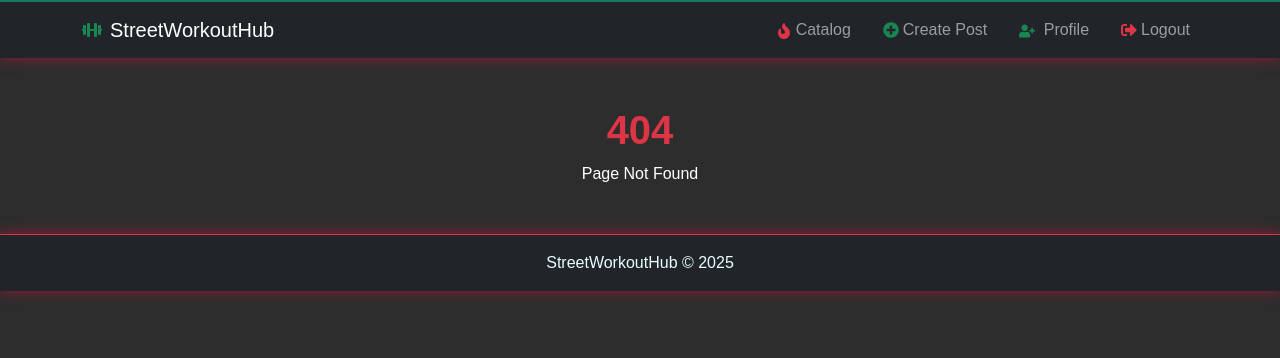
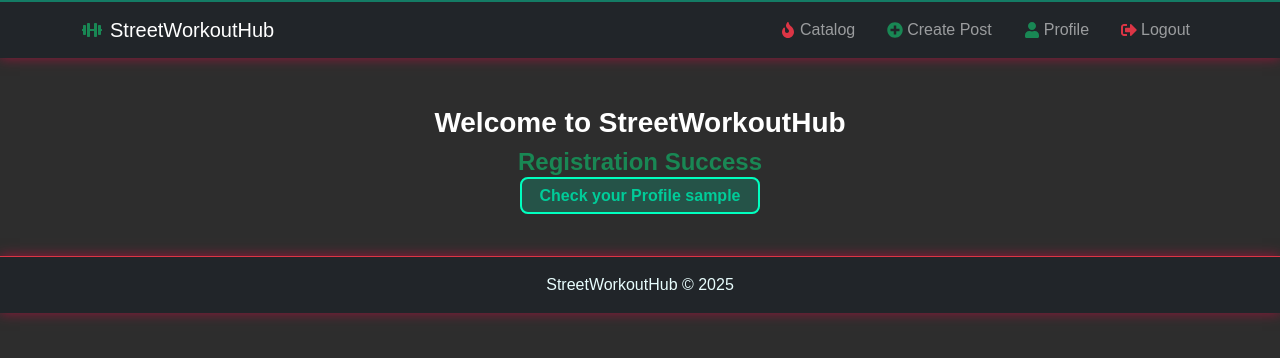
Before and after one commit to dr1gon4o/ReactProject, a React (Vite) app in the folder streetworkouthub/: page /welcome in a window 1280 px wide. Before the commit this address had no page. Shown: the top 358 px of the page. Built offline with nearby package versions, Linux system fonts and the light colour scheme; sample sign-in values are in the browser's storage.

Commit message:
adding welcome page, and username

```diff
--- a/streetworkouthub/src/App.jsx
+++ b/streetworkouthub/src/App.jsx
@@ -10,6 +10,7 @@ import CreatePost from "./pages/CreatePost";
 import EditPost from "./pages/EditPost";
 import Profile from "./pages/Profile";
 import NotFound from "./pages/NotFound";
+import Welcome from "./pages/Welcome";
 import { AuthProvider } from "./contexts/AuthContext";
 import PrivateRoute from "./components/PrivateRoute";
 import PublicRoute from "./components/PublicRoute";
@@ -71,6 +72,15 @@ function App() {
             }
           />
 
+          <Route
+            path="/welcome"
+            element={
+              <PrivateRoute>
+                <Welcome />
+              </PrivateRoute>
+            }
+          />
+
           <Route path="*" element={<NotFound />} />
         </Routes>
 
--- a/streetworkouthub/src/components/Header.jsx
+++ b/streetworkouthub/src/components/Header.jsx
@@ -1,9 +1,9 @@
 import { Link } from "react-router-dom";
 import { useAuth } from "../contexts/AuthContext";
-import { FaFire, FaDumbbell, FaSignInAlt, FaSignOutAlt, FaUserPlus, FaPlusCircle } from "react-icons/fa";
+import { FaFire, FaDumbbell, FaSignInAlt, FaSignOutAlt, FaUserPlus, FaUser, FaPlusCircle } from "react-icons/fa";
 
 export default function Header() {
-  const { isAuthenticated, logout, userEmail } = useAuth();
+  const { isAuthenticated, logout } = useAuth();
 
   return (
     <nav className="navbar navbar-expand-lg navbar-dark bg-dark sticky-top">
@@ -15,8 +15,9 @@ export default function Header() {
 
         <ul className="navbar-nav ms-auto gap-3">
 
-          <li className="nav-item"><Link className="nav-link" to="/catalog">
-            <FaFire className="me-1 text-danger" />Catalog
+          <li className="nav-item ">
+            <Link className="nav-link d-flex align-items-center" to="/catalog">
+            <FaFire className="me-1 text-danger " />Catalog
             </Link>
           </li>
 
@@ -28,8 +29,8 @@ export default function Header() {
                 </Link>
               </li>
               <li className="nav-item">
-                <Link className="nav-link" to="/profile">
-                <FaUserPlus className="me-1 text-success" /> Profile{userEmail}
+                <Link className="nav-link d-flex align-items-center" to="/profile">
+                <FaUser className="me-1 text-success" /> Profile
                 </Link>
               </li>
 
--- a/streetworkouthub/src/contexts/AuthContext.jsx
+++ b/streetworkouthub/src/contexts/AuthContext.jsx
@@ -29,11 +29,11 @@ export function AuthProvider({ children }) {
     localStorage.setItem("user", JSON.stringify(data));
   }
 
-  async function register(email, password) {
+  async function register(email, username, password) {
     const res = await fetch(`${baseUrl}/users/register`, {
       method: "POST",
       headers: { "Content-Type": "application/json" },
-      body: JSON.stringify({ email, password }),
+      body: JSON.stringify({ email, username, password }),
     });
 
     const data = await res.json();
--- a/streetworkouthub/src/pages/Home.jsx
+++ b/streetworkouthub/src/pages/Home.jsx
@@ -1,5 +1,7 @@
 import WeatherWidget from "../components/WeatherWidget";
 import { GiStrong } from "react-icons/gi";
+import { Link } from "react-router-dom";
+
 
 export default function Home() {
   return (
@@ -7,9 +9,10 @@ export default function Home() {
       <h1 className="text-danger fw-bold mb-4">
         Unlock Your Potential
         <br />
-        <>
-        <GiStrong className="gistrong-icon neon-btn"/>
-        </>
+       <Link to="/profile" >
+          <GiStrong className="gistrong-icon neon-btn" />
+        </Link>
+
       </h1>
       <p className="text-white">Train anywhere. Push your limits.</p>
 
--- a/streetworkouthub/src/pages/Login.jsx
+++ b/streetworkouthub/src/pages/Login.jsx
@@ -20,7 +20,7 @@ export default function Login() {
 
     try {
       await login(email, password);
-      navigate("/");
+      navigate("/profile");
     } catch (err) {
       setError(err.message);
     }
--- a/streetworkouthub/src/pages/Profile.jsx
+++ b/streetworkouthub/src/pages/Profile.jsx
@@ -4,7 +4,7 @@ import * as postService from "../services/postService";
 import { useAuth } from "../contexts/AuthContext";
 
 export default function Profile() {
-  const { _id } = useAuth();
+  const { _id,   username,  email } = useAuth();
   const [posts, setPosts] = useState([]);
 
   useEffect(() => {
@@ -15,7 +15,7 @@ export default function Profile() {
 
   return (
     <div className="fade-in">
-      <h2 className="text-center mb-3">My Posts</h2>
+      <h2 className="text-center mb-3">{username}'s Posts</h2>
       <hr />
       {posts.length === 0 && <p className="text-center">No posts yet.</p>}
 
--- a/streetworkouthub/src/pages/Register.jsx
+++ b/streetworkouthub/src/pages/Register.jsx
@@ -11,11 +11,37 @@ export default function Register() {
     e.preventDefault();
     const formData = new FormData(e.currentTarget);
     const email = formData.get("email");
+    const username = formData.get("username");
     const password = formData.get("password");
+    const confirmPassword = formData.get("confirmPassword");
+
+    if (password !== confirmPassword) {
+      setError("Passwords do not match");
+      return;
+    }
+
+    if (!email || !password) {
+      setError("Fields cannot be empty");
+      return;
+    }
+
+    // if (password.length < 6) {
+    //   setError("Password must be at least 6 characters long");
+    //   return;
+    // }
+
+    // if (!/^[^\s@]+@[^\s@]+\.[^\s@]+$/.test(email)) {
+    //   setError("Please enter a valid email address");
+    //   return;
+    // }
+
+
+    // setError("");
+
 
     try {
-      await register(email, password);
-      navigate("/");
+      await register(email, username, password);
+      navigate("/welcome");
     } catch (err) {
       setError(err.message);
     }
@@ -28,7 +54,9 @@ export default function Register() {
       {error && <p className="text-danger">{error}</p>}
 
       <input className="form-control mb-2" name="email" type="email" placeholder="Email" />
-      <input className="form-control mb-3" name="password" type="password" placeholder="Password" />
+      <input className="form-control mb-2" name="username" type="username" placeholder="Username" />
+      <input className="form-control mb-2" name="password" type="password" placeholder="Password" />
+      <input className="form-control mb-3" name="confirmPassword" type="password" placeholder="Confirm Password" />
 
       <button className="neon-btn w-100">Register</button>
     </form>
--- /dev/null
+++ b/streetworkouthub/src/pages/Welcome.jsx
@@ -0,0 +1,17 @@
+import { Link } from "react-router-dom";
+import { useAuth } from "../contexts/AuthContext";
+export default function Welcome() {
+    const { username, email } = useAuth();
+  return (
+    <div className="text-center mt-5">
+      <h3 className="text-white fw-bold">Welcome to StreetWorkoutHub</h3>
+      <h4 className="text-success fw-bold">Registration Success</h4>
+
+      <Link to="/profile" className="neon-btn w-10">
+        Check your Profile {username}
+      </Link>
+
+
+    </div>
+  );
+}
```
